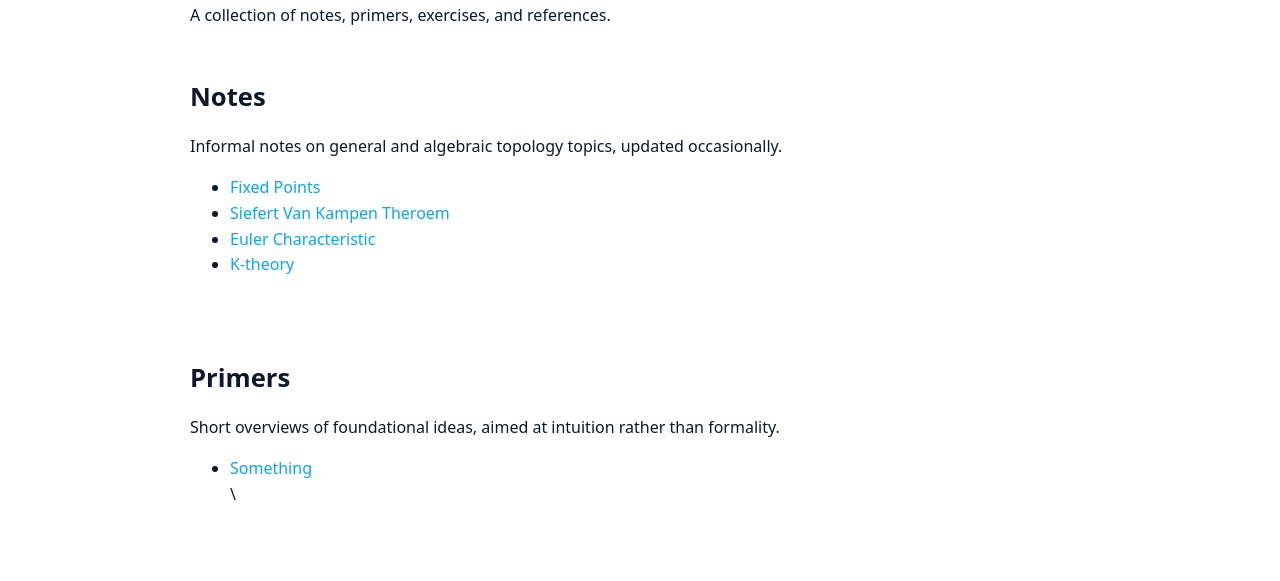
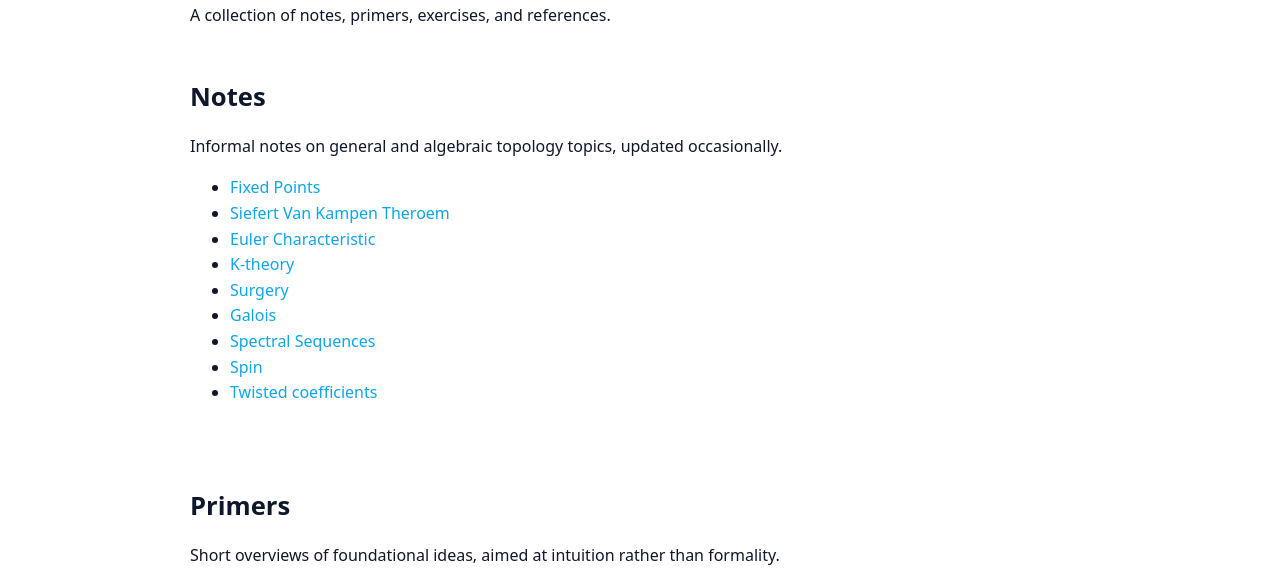
Before and after one commit to KubiH314/KubiH314.github.io, a plain HTML site: page index.html in a window 1280 px wide. Shown: the part 172-753 px from the top of the page. Drawn offline with nearby package versions, Linux system fonts and the light colour scheme.

Commit message:
Update index.html

```diff
--- a/index.html
+++ b/index.html
@@ -69,6 +69,11 @@
         <li><a href="\notes\Van Kampen.pdf">Siefert Van Kampen Theroem</a></li>
         <li><a href="\notes\Multiplicativity of Euler.pdf">Euler Characteristic</a></li>
         <li><a href="\notes\K Theory.pdf">K-theory</a></li>
+        <li><a href="\notes\21 June.pdf">Surgery</a></li>
+        <li><a href="\notes\Galois proof.pdf">Galois</a></li>
+        <li><a href="\notes\Serre Spectral Sequence.pdf">Spectral Sequences</a></li>
+        <li><a href="\notes\Spin Geometry.pdf">Spin</a></li>
+        <li><a href="\notes\Twisted Coefficients.pdf">Twisted coefficients</a></li>
       </ul>
     </section>
 
```
